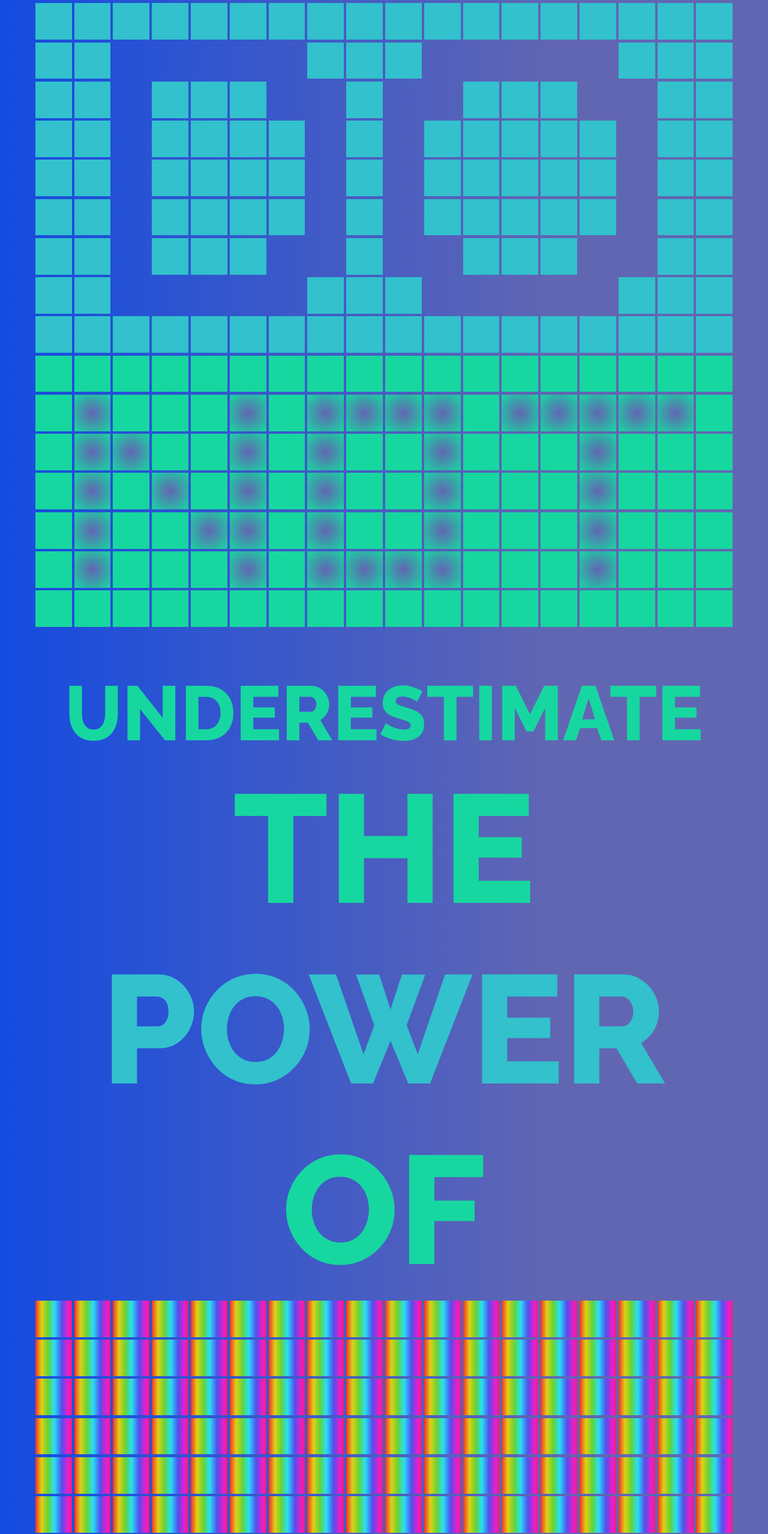
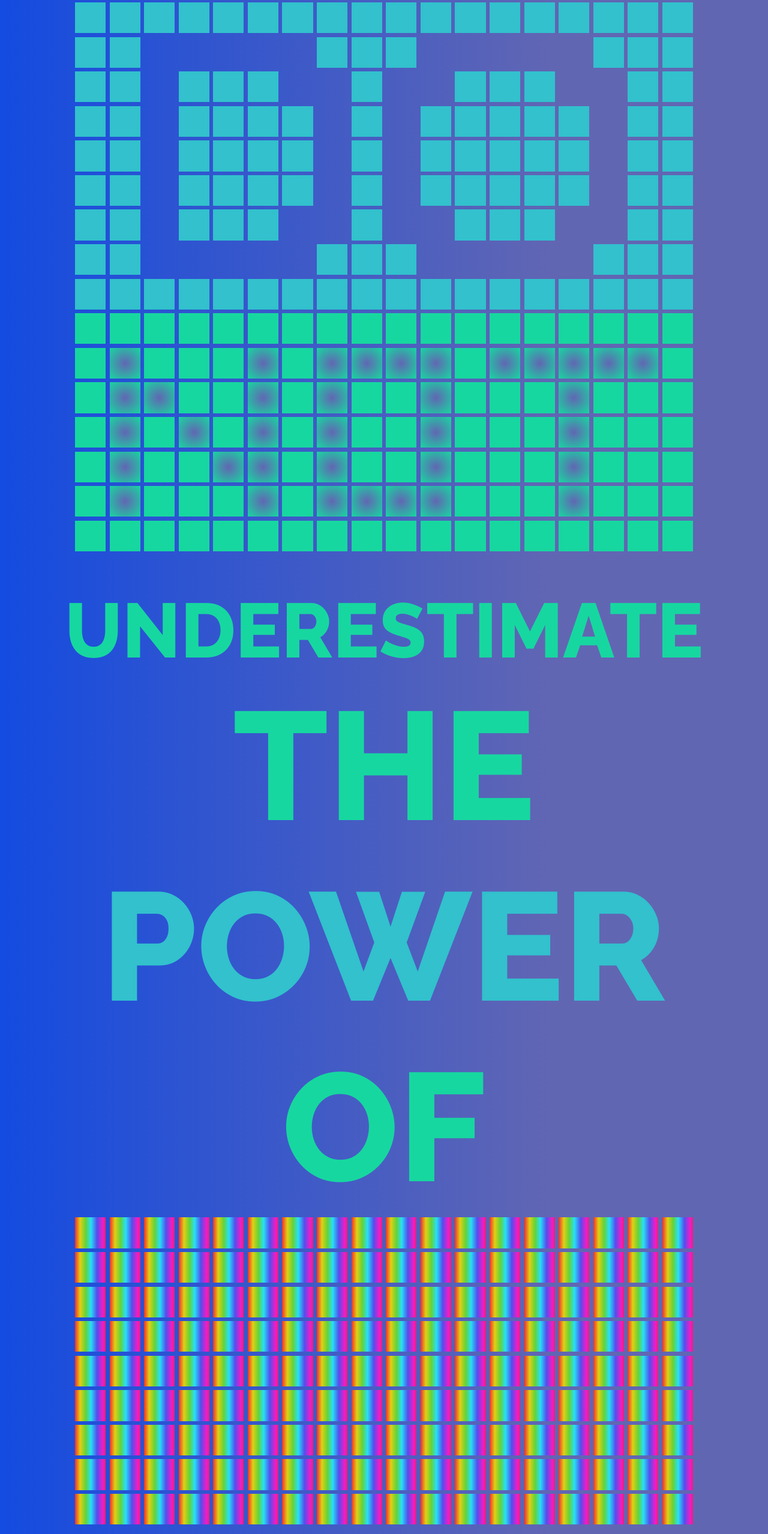
Before and after one commit to kordoran/css-hive-contest, a plain HTML site: page index.html in a window 1280 px wide. Shown: the part 60-2617 px from the top of the page at 60% size. Drawn offline with Linux system fonts and the light colour scheme.

Commit message:
display: grid added

```diff
--- a/index.html
+++ b/index.html
@@ -10,7 +10,6 @@
 </head>
 <body>
     <section id="topsection">
-        <div class="sqr-do-row">
             <div class="sqr-do"></div>
             <div class="sqr-do"></div>
             <div class="sqr-do"></div>
@@ -29,8 +28,6 @@
             <div class="sqr-do"></div>
             <div class="sqr-do"></div>
             <div class="sqr-do"></div>
-        </div>
-        <div class="sqr-do-row">
             <div class="sqr-do"></div>
             <div class="sqr-do"></div>
             <div class="sqr-do clrd"></div>
@@ -49,8 +46,6 @@
             <div class="sqr-do"></div>
             <div class="sqr-do"></div>
             <div class="sqr-do"></div>
-        </div>
-        <div class="sqr-do-row">
             <div class="sqr-do"></div>
             <div class="sqr-do"></div>
             <div class="sqr-do clrd"></div>
@@ -69,8 +64,6 @@
             <div class="sqr-do clrd"></div>
             <div class="sqr-do"></div>
             <div class="sqr-do"></div>
-        </div>
-        <div class="sqr-do-row">
             <div class="sqr-do"></div>
             <div class="sqr-do"></div>
             <div class="sqr-do clrd"></div>
@@ -89,8 +82,6 @@
             <div class="sqr-do clrd"></div>
             <div class="sqr-do"></div>
             <div class="sqr-do"></div>
-        </div>
-        <div class="sqr-do-row">
             <div class="sqr-do"></div>
             <div class="sqr-do"></div>
             <div class="sqr-do clrd"></div>
@@ -109,8 +100,6 @@
             <div class="sqr-do clrd"></div>
             <div class="sqr-do"></div>
             <div class="sqr-do"></div>
-        </div>
-        <div class="sqr-do-row">
             <div class="sqr-do"></div>
             <div class="sqr-do"></div>
             <div class="sqr-do clrd"></div>
@@ -129,8 +118,6 @@
             <div class="sqr-do clrd"></div>
             <div class="sqr-do"></div>
             <div class="sqr-do"></div>
-        </div>
-        <div class="sqr-do-row">
             <div class="sqr-do"></div>
             <div class="sqr-do"></div>
             <div class="sqr-do clrd"></div>
@@ -149,8 +136,6 @@
             <div class="sqr-do clrd"></div>
             <div class="sqr-do"></div>
             <div class="sqr-do"></div>
-        </div>
-        <div class="sqr-do-row">
             <div class="sqr-do"></div>
             <div class="sqr-do"></div>
             <div class="sqr-do clrd"></div>
@@ -169,8 +154,6 @@
             <div class="sqr-do"></div>
             <div class="sqr-do"></div>
             <div class="sqr-do"></div>
-        </div>
-        <div class="sqr-do-row">
             <div class="sqr-do"></div>
             <div class="sqr-do"></div>
             <div class="sqr-do"></div>
@@ -189,10 +172,6 @@
             <div class="sqr-do"></div>
             <div class="sqr-do"></div>
             <div class="sqr-do"></div>
-        </div>
-    </section>
-    <section>
-        <div class="sqr-not-row">
             <div class="sqr-not"></div>
             <div class="sqr-not"></div>
             <div class="sqr-not"></div>
@@ -211,8 +190,6 @@
             <div class="sqr-not"></div>
             <div class="sqr-not"></div>
             <div class="sqr-not"></div>
-        </div>
-        <div class="sqr-not-row">
             <div class="sqr-not"></div>
             <div class="sqr-not clrd"></div>
             <div class="sqr-not"></div>
@@ -231,8 +208,6 @@
             <div class="sqr-not clrd"></div>
             <div class="sqr-not clrd"></div>
             <div class="sqr-not"></div>
-        </div>
-        <div class="sqr-not-row">
             <div class="sqr-not"></div>
             <div class="sqr-not clrd"></div>
             <div class="sqr-not clrd"></div>
@@ -251,8 +226,6 @@
             <div class="sqr-not"></div>
             <div class="sqr-not"></div>
             <div class="sqr-not"></div>
-        </div>
-        <div class="sqr-not-row">
             <div class="sqr-not"></div>
             <div class="sqr-not clrd"></div>
             <div class="sqr-not"></div>
@@ -271,8 +244,6 @@
             <div class="sqr-not"></div>
             <div class="sqr-not"></div>
             <div class="sqr-not"></div>
-        </div>
-        <div class="sqr-not-row">
             <div class="sqr-not"></div>
             <div class="sqr-not clrd"></div>
             <div class="sqr-not"></div>
@@ -291,8 +262,6 @@
             <div class="sqr-not"></div>
             <div class="sqr-not"></div>
             <div class="sqr-not"></div>
-        </div>
-        <div class="sqr-not-row">
             <div class="sqr-not"></div>
             <div class="sqr-not clrd"></div>
             <div class="sqr-not"></div>
@@ -311,8 +280,6 @@
             <div class="sqr-not"></div>
             <div class="sqr-not"></div>
             <div class="sqr-not"></div>
-        </div>
-        <div class="sqr-not-row">
             <div class="sqr-not"></div>
             <div class="sqr-not"></div>
             <div class="sqr-not"></div>
@@ -331,14 +298,12 @@
             <div class="sqr-not"></div>
             <div class="sqr-not"></div>
             <div class="sqr-not"></div>
-        </div>
     </section>
     <section id="midsection">
         <p id="underest">UNDERESTIMATE</p>
         <p id="power">THE <span>POWER</span> OF</p>
     </section>
     <section id="bottom-section">
-        <div class="sqr-div-row">
             <div class="sqr-div"></div>
             <div class="sqr-div"></div>
             <div class="sqr-div"></div>
@@ -357,8 +322,6 @@
             <div class="sqr-div"></div>
             <div class="sqr-div"></div>
             <div class="sqr-div"></div>
-        </div>
-        <div class="sqr-div-row">
             <div class="sqr-div"></div>
             <div class="sqr-div clrd"></div>
             <div class="sqr-div clrd"></div>
@@ -377,8 +340,6 @@
             <div class="sqr-div clrd"></div>
             <div class="sqr-div clrd"></div>
             <div class="sqr-div"></div>
-        </div>
-        <div class="sqr-div-row">
             <div class="sqr-div"></div>
             <div class="sqr-div clrd"></div>
             <div class="sqr-div"></div>
@@ -397,8 +358,6 @@
             <div class="sqr-div"></div>
             <div class="sqr-div clrd"></div>
             <div class="sqr-div"></div>
-        </div>
-        <div class="sqr-div-row">
             <div class="sqr-div"></div>
             <div class="sqr-div clrd"></div>
             <div class="sqr-div"></div>
@@ -417,8 +376,6 @@
             <div class="sqr-div"></div>
             <div class="sqr-div"></div>
             <div class="sqr-div"></div>
-        </div>
-        <div class="sqr-div-row">
             <div class="sqr-div"></div>
             <div class="sqr-div clrd"></div>
             <div class="sqr-div"></div>
@@ -437,8 +394,6 @@
             <div class="sqr-div clrd"></div>
             <div class="sqr-div clrd"></div>
             <div class="sqr-div"></div>
-        </div>
-        <div class="sqr-div-row">
             <div class="sqr-div"></div>
             <div class="sqr-div clrd"></div>
             <div class="sqr-div"></div>
@@ -457,8 +412,6 @@
             <div class="sqr-div"></div>
             <div class="sqr-div clrd"></div>
             <div class="sqr-div"></div>
-        </div>
-        <div class="sqr-div-row">
             <div class="sqr-div"></div>
             <div class="sqr-div clrd"></div>
             <div class="sqr-div"></div>
@@ -477,8 +430,6 @@
             <div class="sqr-div"></div>
             <div class="sqr-div clrd"></div>
             <div class="sqr-div"></div>
-        </div>
-        <div class="sqr-div-row">
             <div class="sqr-div"></div>
             <div class="sqr-div clrd"></div>
             <div class="sqr-div clrd"></div>
@@ -497,8 +448,6 @@
             <div class="sqr-div clrd"></div>
             <div class="sqr-div clrd"></div>
             <div class="sqr-div"></div>
-        </div>
-        <div class="sqr-div-row">
             <div class="sqr-div"></div>
             <div class="sqr-div"></div>
             <div class="sqr-div"></div>
@@ -517,7 +466,6 @@
             <div class="sqr-div"></div>
             <div class="sqr-div"></div>
             <div class="sqr-div"></div>
-        </div>
     </section>
 </body>
 </html>
--- a/style.css
+++ b/style.css
@@ -43,12 +43,17 @@ button, input, textarea, select {
 
 body {
     background: linear-gradient(90deg, #144BE0 0%, #6166B3 72%);
+    margin: 5% 0;
 }
 
 /********************************************* DO ********************************************/
 
 #topsection {
-    padding-top: 5%;
+    display: grid;
+    grid-template-columns: repeat(18, 4vw);
+    grid-template-rows: repeat(17, 4vw);
+    gap: 0.5vw;
+    justify-content: center;
 }
 
 @keyframes sqrdo-colorchange {
@@ -58,19 +63,10 @@ body {
 
 .sqr-do {
     display: inline-block;
-    width: 5%;
-    height: 95%;
     animation-name: sqrdo-colorchange;
     animation-delay: 1s;
     animation-duration: 1s;
     animation-iteration-count: infinite;
-}
-
-.sqr-do-row {
-    height: 5vw;
-    width: 95vw;
-    margin: 0.1% auto;
-    text-align: center;
 }
 
 @keyframes sqrdoclrd-colorchange {
@@ -93,16 +89,7 @@ body {
 
 .sqr-not {
     display: inline-block;
-    width: 5%;
-    height: 95%;
     background-color: #17D7A0;
-}
-
-.sqr-not-row {
-    height: 5vw;
-    width: 95vw;
-    margin: 0.1% auto;
-    text-align: center;
 }
 
 .clrd.sqr-not {
@@ -120,7 +107,6 @@ body {
 }
 
 #underest {
-    padding-top: 5%;
     width: 100vw;
     font-size: 10vw;
 }
@@ -143,21 +129,16 @@ p span {
 }
 
 #bottom-section {
-    padding-bottom: 5%;
+    display: grid;
+    grid-template-columns: repeat(18, 4vw);
+    grid-template-rows: repeat(9, 4vw);
+    gap: 0.5vw;
+    justify-content: center;
 }
 
 .sqr-div {
     display: inline-block;
-    width: 5%;
-    height: 95%;
     background: linear-gradient(90deg, rgba(246,45,45,1) 0%, rgba(224,208,20,1) 17%, rgba(100,211,55,1) 35%, rgba(37,224,246,1) 52%, rgba(83,78,238,1) 72%, rgba(242,27,199,1) 91%, rgba(226,38,57,1) 107%);;
-}
-
-.sqr-div-row {
-    height: 5vw;
-    width: 95vw;
-    margin: 0.1% auto;
-    text-align: center;
 }
 
 .clrd.sqr-div {
```
